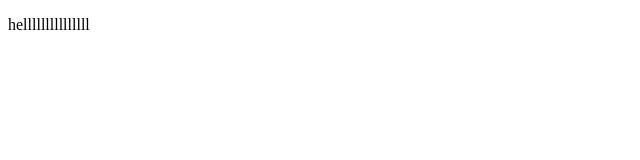
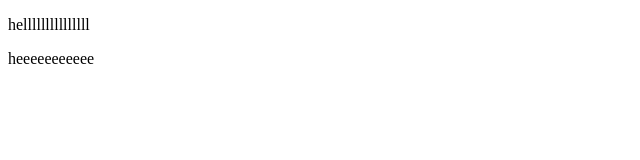
Before and after one commit to PradeepFusion/project-1, a plain HTML site: page ex.html in a window 1280 px wide. Shown: the full height of the page, 0-640 px from the left. Drawn offline with Linux system fonts and the light colour scheme.

Commit message:
Update ex.html

```diff
--- a/ex.html
+++ b/ex.html
@@ -7,5 +7,6 @@
 </head>
 <body>
     <p>helllllllllllllll</p>
+    <p>heeeeeeeeeee</p>
 </body>
 </html>
```
